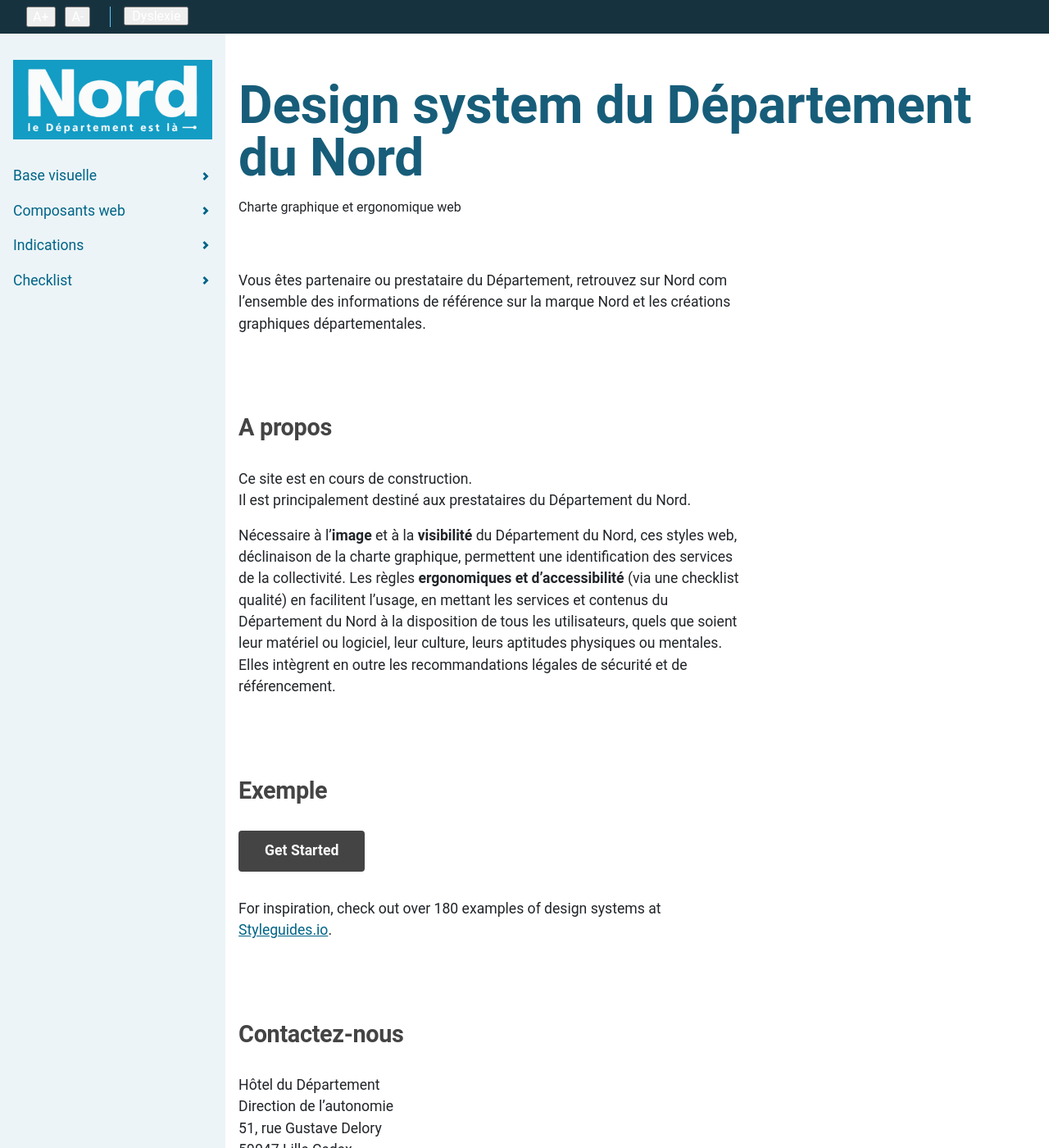
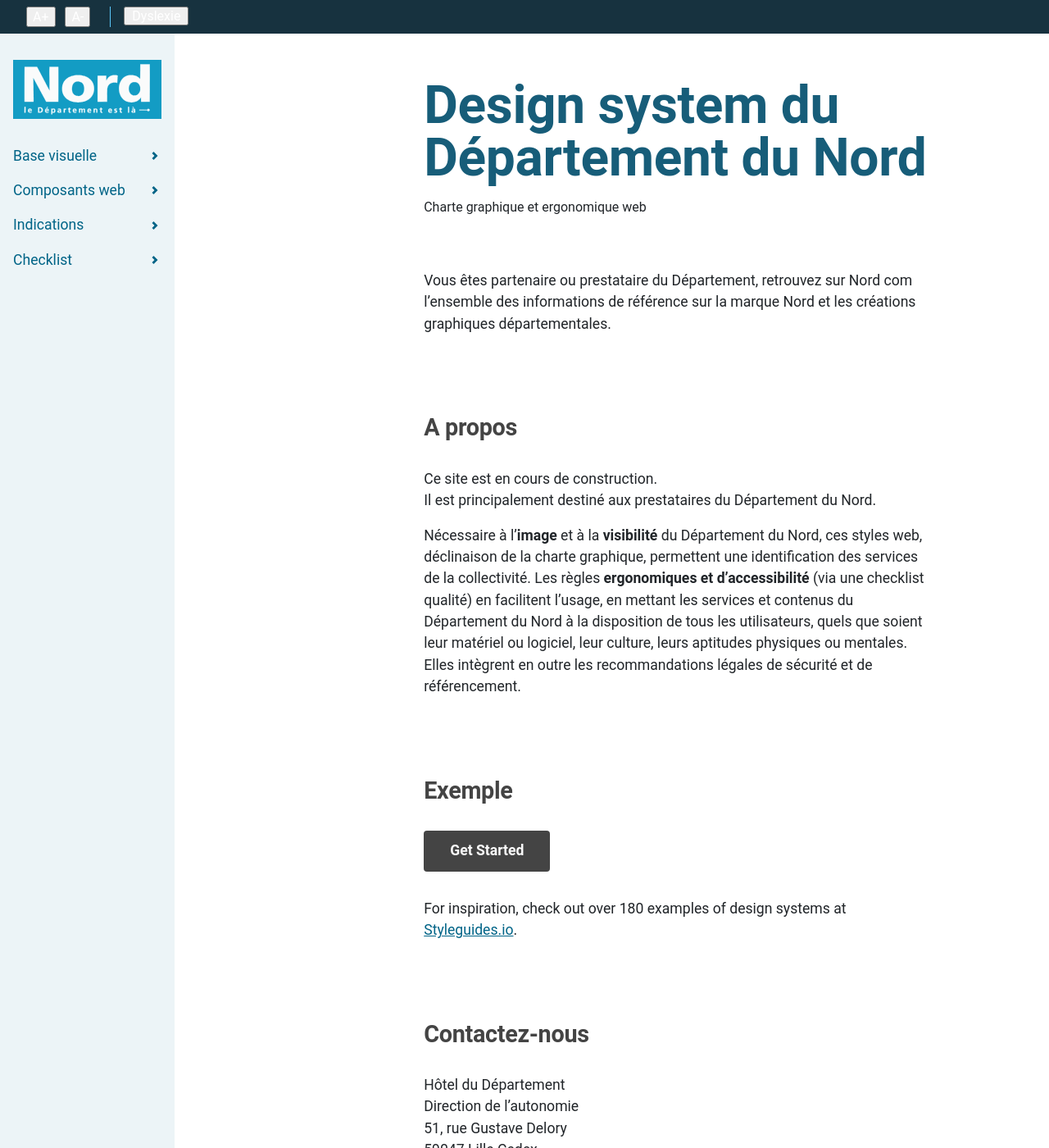
Before and after one commit to LJ59/d59-system, a Jekyll site: the page built from index.md, in a window 1280 px wide and 1400 px high. Shown: the whole window at 82% size. Built offline with Jekyll 4.4.1, drawn with Linux system fonts in a browser that asks for light colours.

Commit message:
Update _layout.scss

```diff
--- a/_sass/layout/_layout.scss
+++ b/_sass/layout/_layout.scss
@@ -60,7 +60,7 @@
 	 */
     .l-page-layout--two-column-fixed > & {
         @media all and (min-width: $bp-xl) {
-            margin-left: 0rem; /* 1 */
+            margin-left: 18rem; /* 1 */
         }
     }
 }
```
